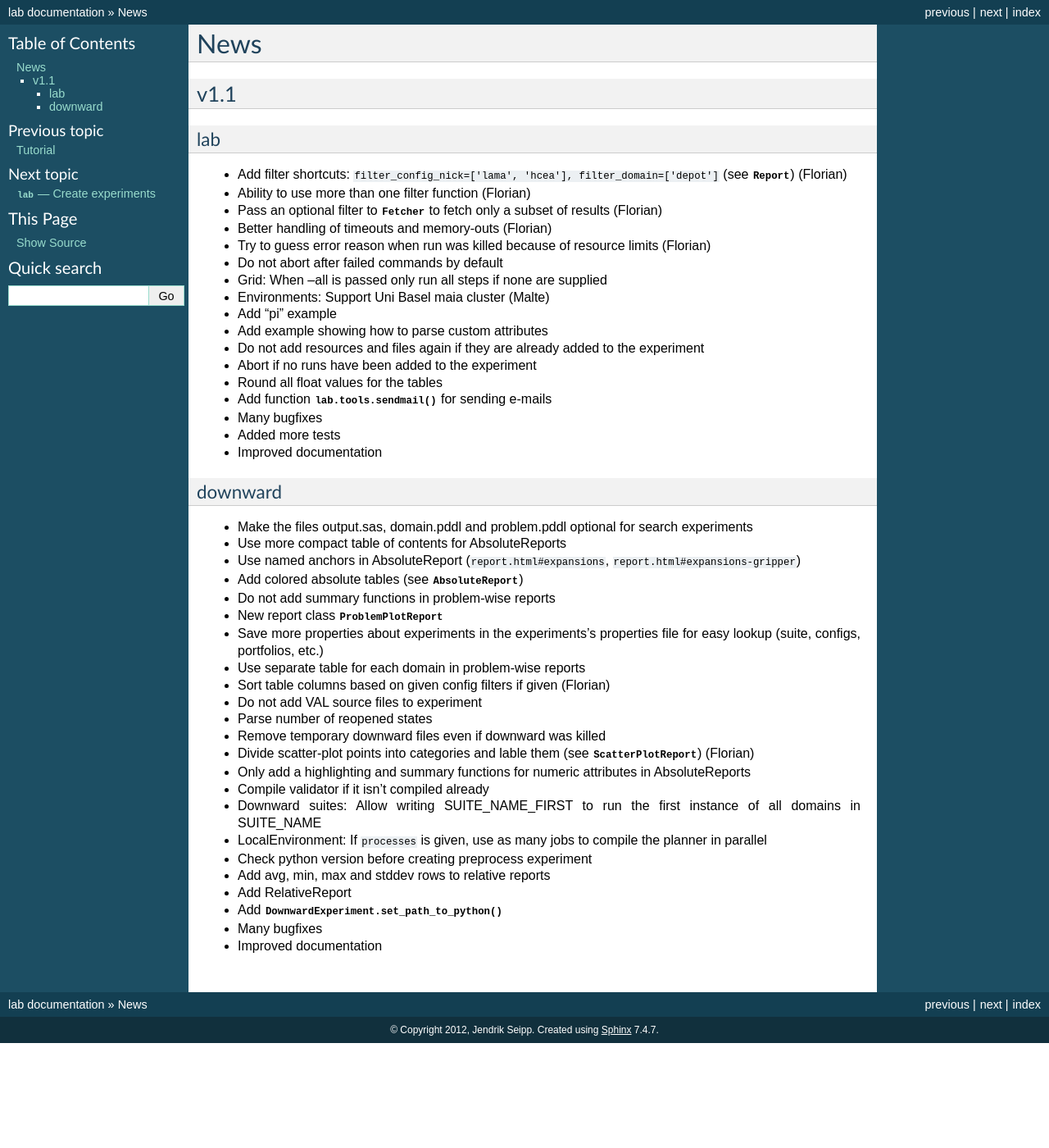
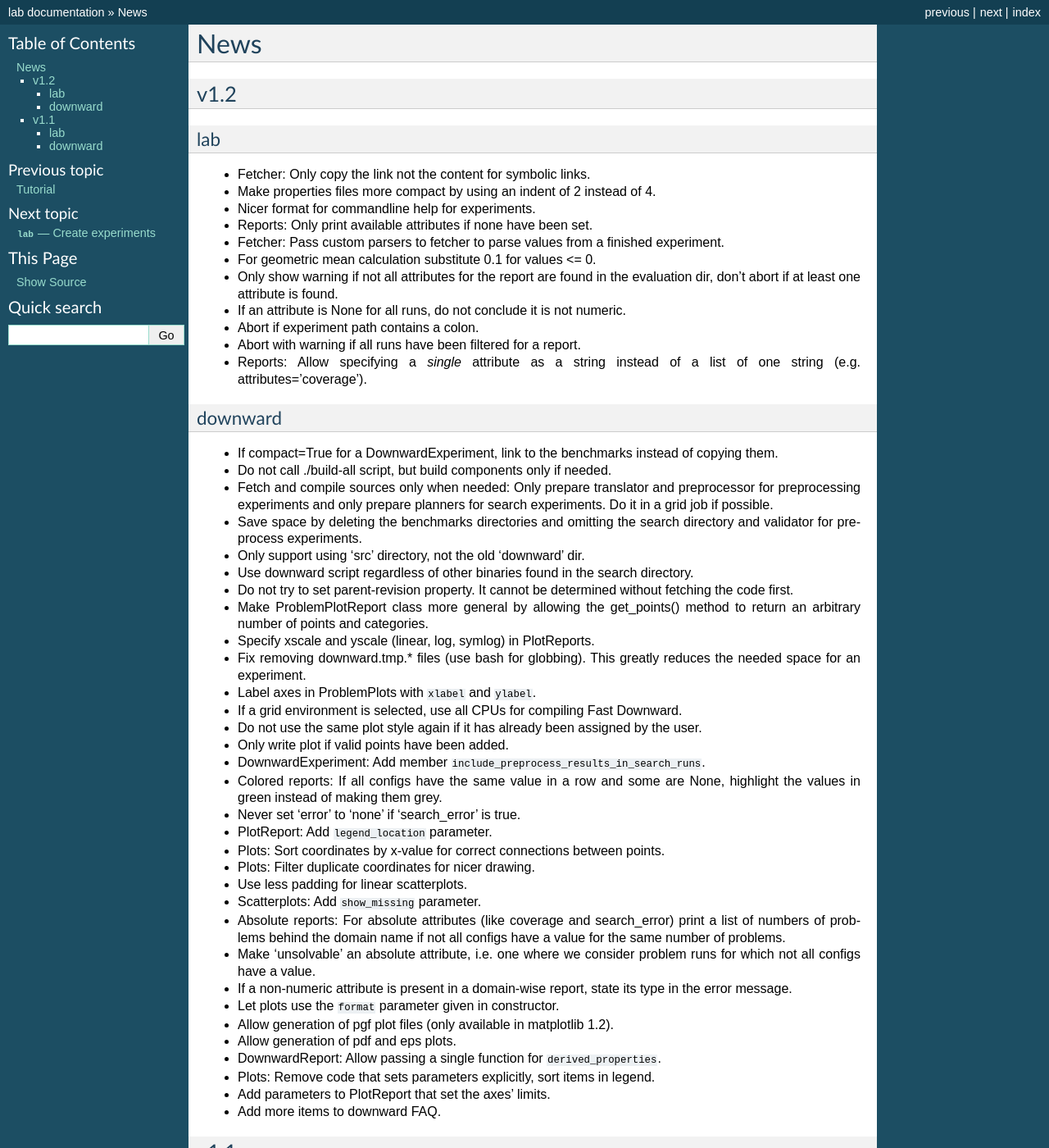
Before and after one commit to aibasel/lab, a Sphinx documentation site: the page built from docs/news.rst, in a window 1280 px wide and 1400 px high. Shown: the whole window at 82% size. Built offline with Sphinx 7.4.7, drawn with Linux system fonts in a browser that asks for light colours.

Commit message:
write v1.2 news

```diff
--- a/docs/news.rst
+++ b/docs/news.rst
@@ -1,5 +1,71 @@
 News
 ====
+
+v1.2
+----
+
+lab
+^^^
+* Fetcher: Only copy the link not the content for symbolic links.
+* Make properties files more compact by using an indent of 2 instead of 4.
+* Nicer format for commandline help for experiments.
+* Reports: Only print available attributes if none have been set.
+* Fetcher: Pass custom parsers to fetcher to parse values from a finished experiment.
+* For geometric mean calculation substitute 0.1 for values <= 0.
+* Only show warning if not all attributes for the report are found in the evaluation dir,
+  don't abort if at least one attribute is found.
+* If an attribute is None for all runs, do not conclude it is not numeric.
+* Abort if experiment path contains a colon.
+* Abort with warning if all runs have been filtered for a report.
+* Reports: Allow specifying a *single* attribute as a string instead of
+  a list of one string (e.g. attributes='coverage').
+
+downward
+^^^^^^^^
+* If compact=True for a DownwardExperiment, link to the benchmarks instead of copying them.
+* Do not call ./build-all script, but build components only if needed.
+* Fetch and compile sources only when needed: Only prepare translator and
+  preprocessor for preprocessing experiments and only prepare planners for
+  search experiments. Do it in a grid job if possible.
+* Save space by deleting the benchmarks directories and omitting the search
+  directory and validator for preprocess experiments.
+* Only support using 'src' directory, not the old 'downward' dir.
+* Use downward script regardless of other binaries found in the search directory.
+* Do not try to set parent-revision property. It cannot be determined without
+  fetching the code first.
+* Make ProblemPlotReport class more general by allowing the get_points() method
+  to return an arbitrary number of points and categories.
+* Specify xscale and yscale (linear, log, symlog) in PlotReports.
+* Fix removing downward.tmp.* files (use bash for globbing). This greatly reduces
+  the needed space for an experiment.
+* Label axes in ProblemPlots with ``xlabel`` and ``ylabel``.
+* If a grid environment is selected, use all CPUs for compiling Fast Downward.
+* Do not use the same plot style again if it has already been assigned by the user.
+* Only write plot if valid points have been added.
+* DownwardExperiment: Add member ``include_preprocess_results_in_search_runs``.
+* Colored reports: If all configs have the same value in a row and some are None,
+  highlight the values in green instead of making them grey.
+* Never set 'error' to 'none' if 'search_error' is true.
+* PlotReport: Add ``legend_location`` parameter.
+* Plots: Sort coordinates by x-value for correct connections between points.
+* Plots: Filter duplicate coordinates for nicer drawing.
+* Use less padding for linear scatterplots.
+* Scatterplots: Add ``show_missing`` parameter.
+* Absolute reports: For absolute attributes (like coverage and search_error)
+  print a list of numbers of problems behind the domain name if not all configs
+  have a value for the same number of problems.
+* Make 'unsolvable' an absolute attribute, i.e. one where we consider problem
+  runs for which not all configs have a value.
+* If a non-numeric attribute is present in a domain-wise report, state its type
+  in the error message.
+* Let plots use the ``format`` parameter given in constructor.
+* Allow generation of pgf plot files (only available in matplotlib 1.2).
+* Allow generation of pdf and eps plots.
+* DownwardReport: Allow passing a single function for ``derived_properties``.
+* Plots: Remove code that sets parameters explicitly, sort items in legend.
+* Add parameters to PlotReport that set the axes' limits.
+* Add more items to downward FAQ.
+
 
 v1.1
 ----
```
